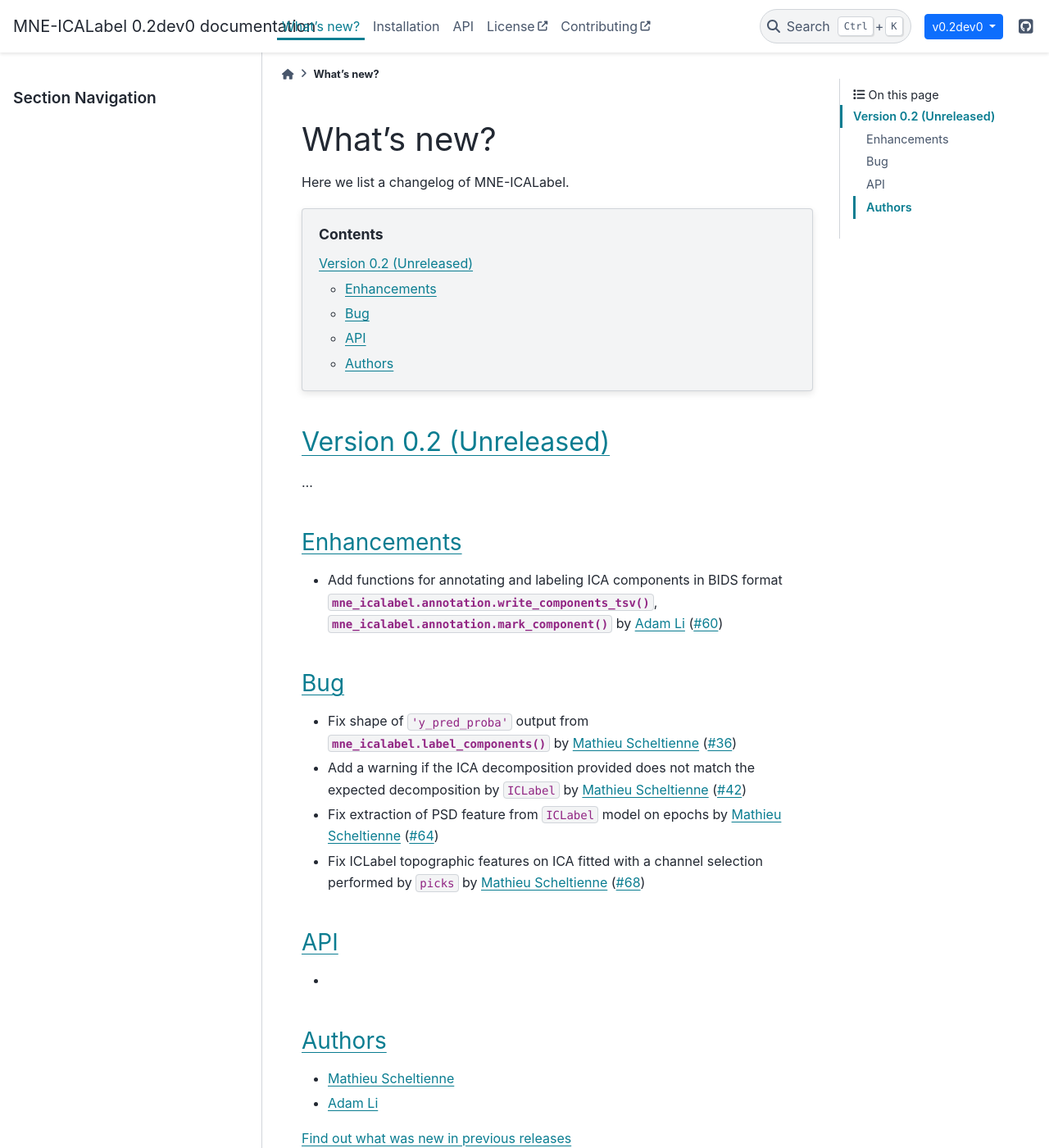
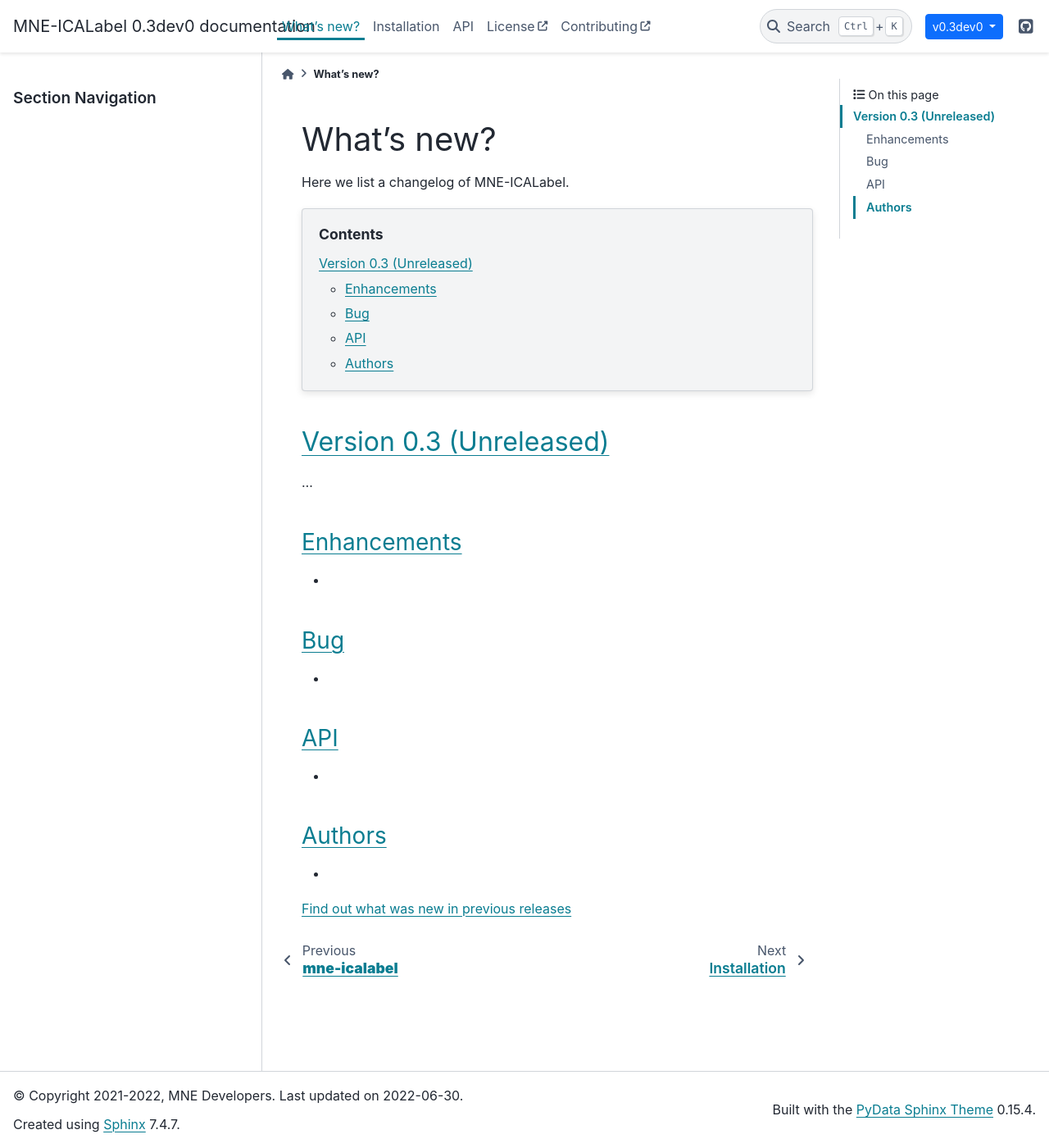
Before and after one commit to mne-tools/mne-icalabel, a Sphinx documentation site: the page built from doc/whats_new.rst, in a window 1280 px wide and 1400 px high. Shown: the whole window at 82% size. Built offline with Sphinx 7.4.7 and the PyData theme 0.15.4, drawn with Linux system fonts in a browser that asks for light colours; pages that are not in the unit, such as notebooks, are missing from menus.

Commit message:
Updating for v0.3dev

```diff
--- a/doc/whats_new.rst
+++ b/doc/whats_new.rst
@@ -16,7 +16,7 @@ Here we list a changelog of MNE-ICALabel.
 
 .. _current:
 
-Version 0.2 (Unreleased)
+Version 0.3 (Unreleased)
 ------------------------
 
 ...
@@ -24,15 +24,12 @@ Version 0.2 (Unreleased)
 Enhancements
 ~~~~~~~~~~~~
 
-- Add functions for annotating and labeling ICA components in BIDS format :func:`mne_icalabel.annotation.write_components_tsv`, :func:`mne_icalabel.annotation.mark_component` by `Adam Li`_ (:gh:`60`)
+-
 
 Bug
 ~~~
 
-- Fix shape of ``'y_pred_proba'`` output from :func:`mne_icalabel.label_components` by `Mathieu Scheltienne`_ (:gh:`36`)
-- Add a warning if the ICA decomposition provided does not match the expected decomposition by ``ICLabel``  by `Mathieu Scheltienne`_ (:gh:`42`)
-- Fix extraction of PSD feature from ``ICLabel`` model on epochs by `Mathieu Scheltienne`_ (:gh:`64`)
-- Fix ICLabel topographic features on ICA fitted with a channel selection performed by ``picks`` by `Mathieu Scheltienne`_ (:gh:`68`)
+-
 
 API
 ~~~
@@ -42,8 +39,7 @@ API
 Authors
 ~~~~~~~
 
-* `Mathieu Scheltienne`_
-* `Adam Li`_
+*
 
 :doc:`Find out what was new in previous releases <whats_new_previous_releases>`
 
--- a/mne_icalabel/__init__.py
+++ b/mne_icalabel/__init__.py
@@ -5,6 +5,6 @@
 #
 # License: BSD (3-clause)
 
-__version__ = "0.2dev0"
+__version__ = "0.3dev0"
 
 from .label_components import label_components  # noqa: F401
```
